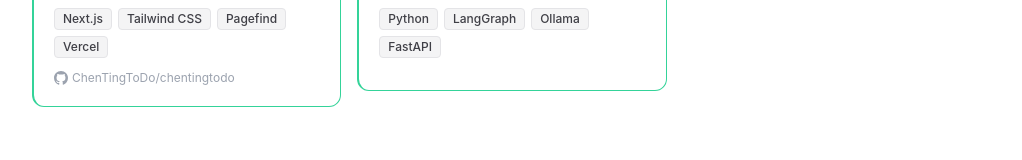
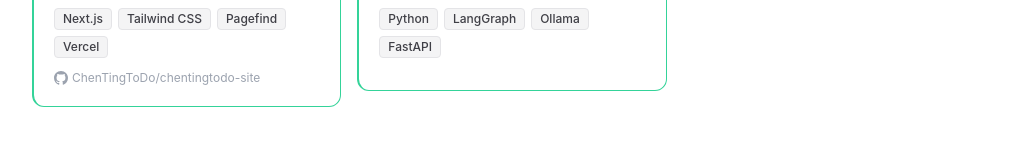
Before and after one commit to ChenTingToDo/chentingtodo, a Next.js app: page / in a window 1280 px wide. Shown: the part 1574-1734 px from the top of the page, without its empty margins (128-1150 px from the left). Built offline with nearby package versions, Linux system fonts and the light colour scheme.

Commit message:
chore: update repository links after rename (#9)
Point active site links and GitHub deployment polling at ChenTingToDo/chentingtodo-site. Historical audit URLs remain unchanged.

```diff
--- a/content/projects/chen-ting-todo.md
+++ b/content/projects/chen-ting-todo.md
@@ -2,7 +2,7 @@
 title: "ChenTingToDo — 数字花园"
 date: "2025-06-08"
 tech: ["Next.js", "Tailwind CSS", "Pagefind", "Vercel"]
-github: "https://github.com/ChenTingToDo/chentingtodo"
+github: "https://github.com/ChenTingToDo/chentingtodo-site"
 description: "个人数字成长档案馆。记录 AI 学习、项目开发与技术成长过程。"
 published: true
 ---
--- a/scripts/article-tool.ts
+++ b/scripts/article-tool.ts
@@ -480,7 +480,7 @@
   while (Date.now() < deadline) {
     try {
       const deploymentsResponse = await fetch(
-        `https://api.github.com/repos/ChenTingToDo/chentingtodo/deployments?sha=${commit}&environment=Production&per_page=1`,
+        `https://api.github.com/repos/ChenTingToDo/chentingtodo-site/deployments?sha=${commit}&environment=Production&per_page=1`,
         { headers, signal: AbortSignal.timeout(8_000) },
       )
       if (deploymentsResponse.ok) {
--- a/src/app/articles/[slug]/page.tsx
+++ b/src/app/articles/[slug]/page.tsx
@@ -143,7 +143,7 @@
           </Link>
 
           <a
-            href={`https://github.com/ChenTingToDo/chentingtodo/edit/main/content/articles/${slug}.md`}
+            href={`https://github.com/ChenTingToDo/chentingtodo-site/edit/main/content/articles/${slug}.md`}
             target="_blank"
             rel="noopener noreferrer"
             className="flex items-center gap-2 text-sm text-gray-500 dark:text-gray-400
--- a/src/components/Footer.tsx
+++ b/src/components/Footer.tsx
@@ -17,7 +17,7 @@
           {/* Right */}
           <div className="flex items-center gap-4 text-xs text-gray-400 dark:text-gray-500">
             <a
-              href="https://github.com/ChenTingToDo/chentingtodo"
+              href="https://github.com/ChenTingToDo/chentingtodo-site"
               target="_blank"
               rel="noopener noreferrer"
               className="hover:text-gray-600 dark:hover:text-gray-300 transition-colors"
```
